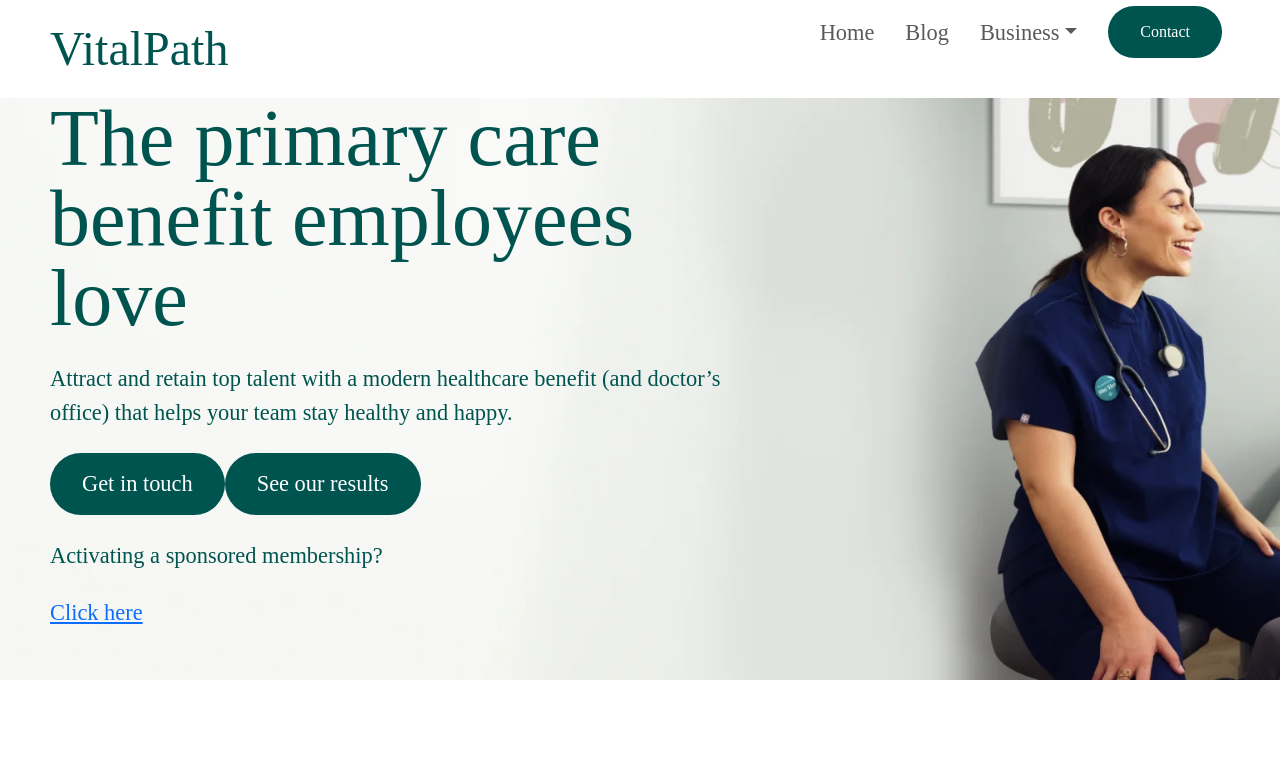
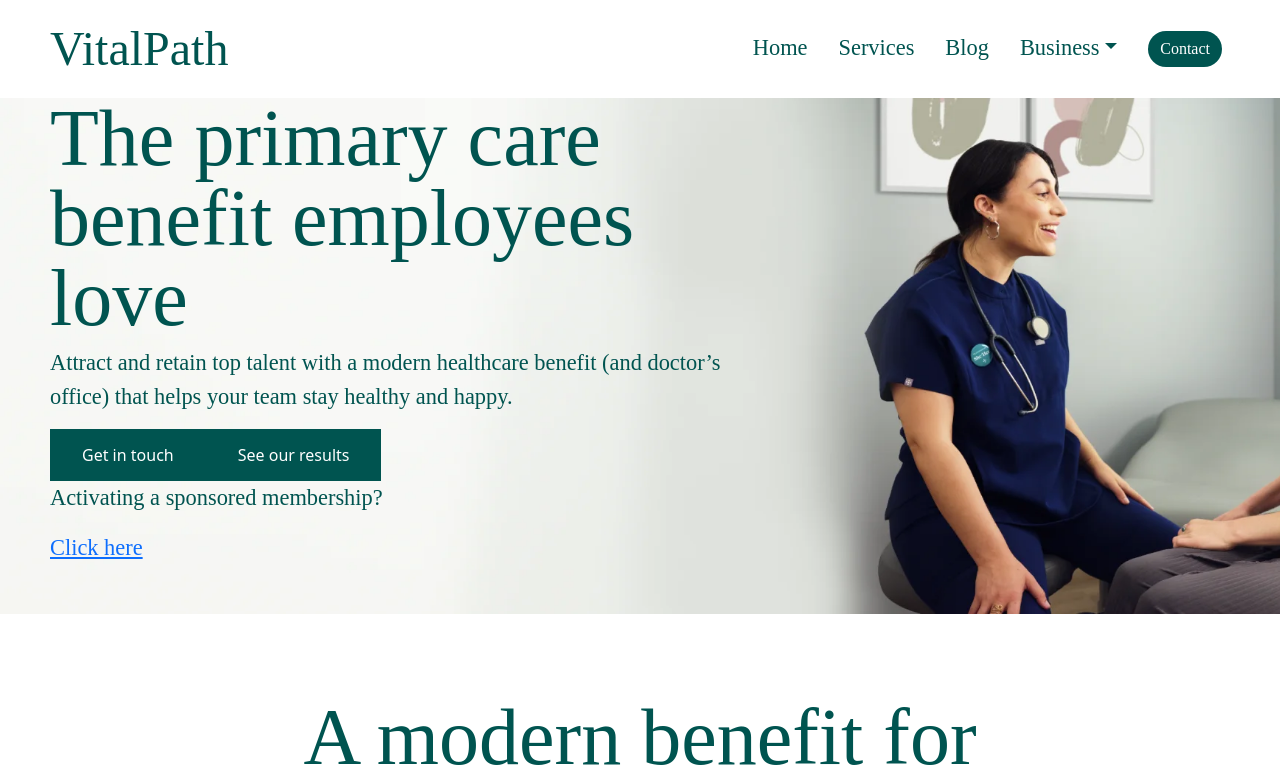
Before and after one commit to LinoKhan1/healthcare, a React (Vite) app: page /business in a window 1280 px wide. Shown: the top 771 px of the page. Built offline with nearby package versions, Linux system fonts and the light colour scheme; a web font is replaced by a local one.

Commit message:
feat(layout-component): added media quries on footer & navbar

```diff
--- a/src/components/layout/Navbar.jsx
+++ b/src/components/layout/Navbar.jsx
@@ -1,6 +1,8 @@
+// React
 import React from "react";
 import { Link } from "react-router-dom";
-import 'bootstrap/dist/css/bootstrap.min.css';
+
+// CSS & Styles
 import './layout.scss';
 
 const NavbarComponent = () => {
@@ -24,10 +26,14 @@ const NavbarComponent = () => {
               <li className="nav-item">
                 <Link className="nav-link" to="/">Home</Link>
               </li>
+              {/** Service Link */}
+              <li>
+                <Link className="nav-link" to="/services">Services</Link>
+              </li>
 
               {/* Blog Link */}
               <li className="nav-item">
-                <Link className="nav-link" to="/blog">Blog</Link>
+                <Link className="nav-link" to="/blogs">Blog</Link>
               </li>
 
               {/* Dropdown for Business */}
@@ -36,10 +42,9 @@ const NavbarComponent = () => {
                   Business
                 </Link>
                 <ul className="dropdown-menu" aria-labelledby="navbarDropdownMenuLink">
-                  <li><Link className="dropdown-item" to="/business/overview">Overview</Link></li>
-                  <li><Link className="dropdown-item" to="/business/results">Results</Link></li>
-                  <li><Link className="dropdown-item" to="/business/mental-health">Mental Health</Link></li>
-                  <li><Link className="dropdown-item" to="/business/get-in-touch">Get in Touch</Link></li>
+                  <li><Link className="dropdown-item" to="/business">Overview</Link></li>
+                  <li><Link className="dropdown-item" to="/results">Results</Link></li>
+                  <li><Link className="dropdown-item" to="/mental">Mental Health</Link></li>
                 </ul>
               </li>
 
--- a/src/components/layout/layout.scss
+++ b/src/components/layout/layout.scss
@@ -9,38 +9,29 @@ html {
 /* Navbar */
 .navbar {
     .container-fluid {
-        padding: 0px 50px;
-        margin: 0;
+        padding: 0 50px;
 
         .navbar-brand {
             color: #005450;
             font-size: 3rem;
         }
 
-        .navbar-brand,
-        li {
-            margin-top: 0;
-            margin-bottom: 0;
-        }
     }
 }
 
 .navbar .nav-link {
     margin-left: 15px;
+    color: #005450;
     /* Add space between nav links */
+    button{
+        background-color: #005450;
+        color: #fff;
+        border: none;
+        border-radius: 25px;
+    }
 }
 
-.navbar .btn {
-    /* Ensure button has space from links */
-    margin-top: 0;
-    margin-bottom: 0;
-    background-color: #005450;
-    border: none;
-    border-radius: 36px;
-    padding: 14px 32px;
-    margin-top: -10px;
 
-}
 
 /* Footer CSS */
 .footer-component {
@@ -56,14 +47,14 @@ html {
         text-align: center;
 
         .title {
-            width: 60%;
+            width: 70%;
             margin: auto;
             margin-bottom: 24px;
 
         }
-
         h1 {
             color: #fff;
+            font-size: 6rem;
         }
 
         button {
@@ -162,17 +153,38 @@ html {
             .title {
                 width: 90%;
             }
+            h1{
+                font-size: 4rem;
+            }
         }
 
-        .footer-section {
 
-        }
     }
 
 }
 
 @media only screen and (max-width:768px) {
 
+
+    // Navbar Component
+    .navbar{
+        .container-fluid{
+            padding: 0 25px;
+            .navbar-brand{
+                font-size: 2rem;
+            }
+            .navbar-toggler{
+                border: none;
+
+
+            }
+            .navbar-toggler:active{
+                border: none;
+            }
+        }
+    }
+
+    // Footer Component
     .footer-component {
         .membership-footer-section {
             .title {
--- a/src/styles/global.scss
+++ b/src/styles/global.scss
@@ -32,7 +32,7 @@ p,
 li,
 a,
 button {
-    margin-bottom: 24px;
+    //margin-bottom: 24px;
     font-family: $font-family;
 }
 
```
Also changed, not shown: src/App.jsx (+9 -2 lines), src/components/layout/Footer.jsx (+10 -3 lines).
